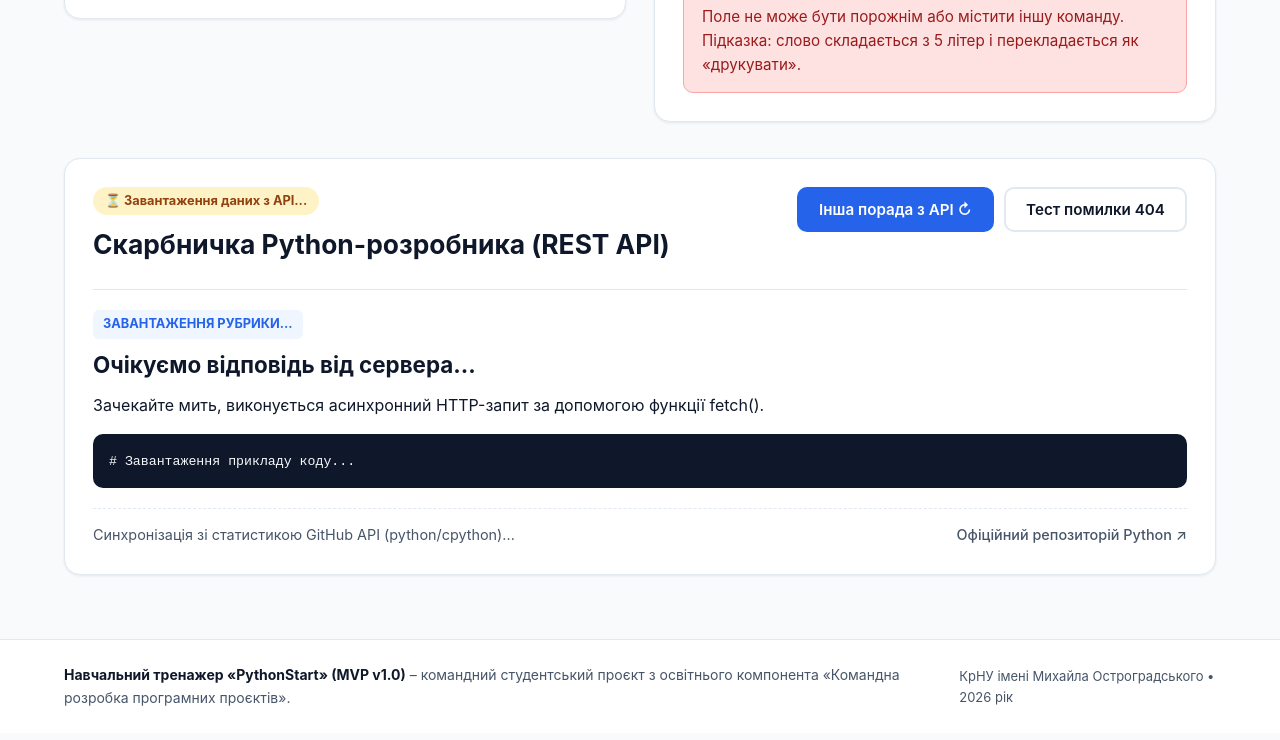
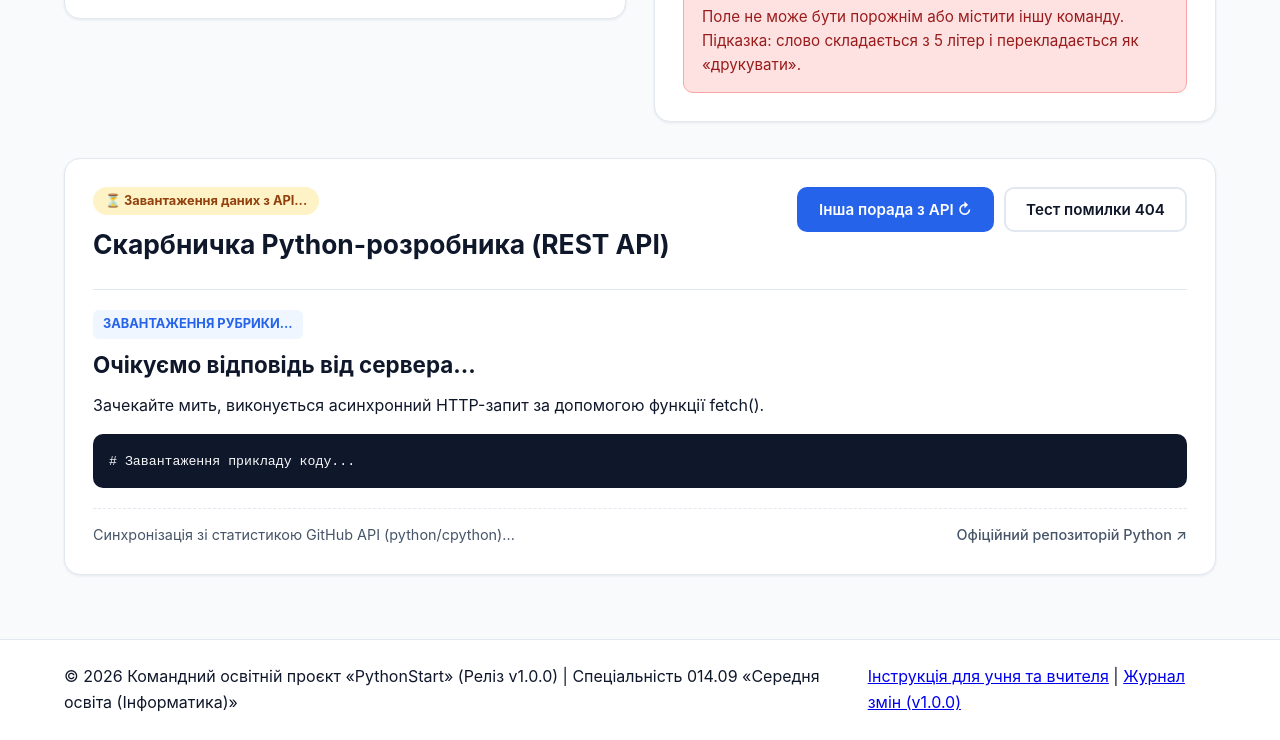
Before and after one commit to nikitinaakit/pythonstart, a website: page index.html in a window 1280 px wide. Shown: the part 1577-2317 px from the top of the page. Drawn offline with Linux system fonts and the light colour scheme.

Commit message:
docs: add changelog and update footer

```diff
--- a/index.html
+++ b/index.html
@@ -240,15 +240,16 @@ print("Клас:", grade)</code></pre>
 
   </main>
 
-  <!-- ====== ЗОНА УЧАСНИКА 1: ПІДВАЛ САЙТУ (FOOTER) ====== -->
-  <footer id="about" class="site-footer">
-    <div class="container footer-inner">
-      <p class="footer-copy">
-        <strong>Навчальний тренажер «PythonStart» (MVP v1.0)</strong> – командний студентський проєкт з освітнього компонента «Командна розробка програмних проєктів».
-      </p>
-      <p class="footer-meta">КрНУ імені Михайла Остроградського • 2026 рік</p>
-    </div>
-  </footer>
+ <!-- ====== ПІДВАЛ САЙТУ (FOOTER) ====== -->
+<footer class="site-footer">
+  <div class="container footer-inner">
+    <p>© 2026 Командний освітній проєкт «PythonStart» (Реліз v1.0.0) | Спеціальність 014.09 «Середня освіта (Інформатика)»</p>
+    <p class="footer-links">
+      <a href="docs/user-guide.md" target="_blank" rel="noopener noreferrer">Інструкція для учня та вчителя</a> |
+      <a href="CHANGELOG.md" target="_blank" rel="noopener noreferrer">Журнал змін (v1.0.0)</a>
+    </p>
+  </div>
+</footer>
 
   <!-- Підключення клієнтського модуля JavaScript (з ЛР № 6) -->
   <script type="module" src="js/app.js"></script>
```
Also changed, not shown: CHANGELOG.md (added).
